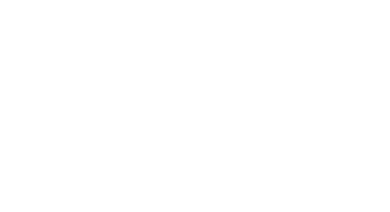
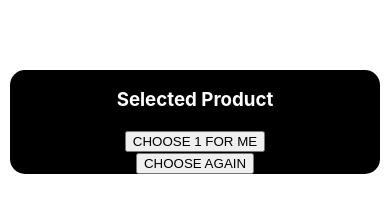
Before and after one commit to mosheurpau/Buy-one, a React (Create React App) app: page / in a window 390 px wide. Shown: the part 4782-4994 px from the top of the page. Before the commit the page ends 4192 px from the top, so only its background shows below. Built offline with nearby package versions, Linux system fonts and the light colour scheme.

Commit message:
added cart components

```diff
--- /dev/null
+++ b/src/components/Cart/Cart.js
@@ -0,0 +1,13 @@
+import React from 'react';
+
+const Cart = () => {
+    return (
+        <div>
+            <h3>Selected Product</h3>
+            <button>CHOOSE 1 FOR ME</button> <br/>
+            <button>CHOOSE AGAIN</button>
+        </div>
+    );
+};
+
+export default Cart;
--- a/src/components/Shop/Shop.css
+++ b/src/components/Shop/Shop.css
@@ -0,0 +1,38 @@
+.shop-container {
+  display: grid;
+  grid-template-columns: 4fr 1fr;
+}
+.product-container {
+  display: grid;
+  grid-template-columns: repeat(3, 1fr);
+  gap: 45px;
+  margin: 100px 50px;
+}
+.cart-container {
+  background-color: black;
+  color: white;
+  margin: 100px 10px;
+  border-radius: 15px;
+}
+@media screen and (max-width: 992px) {
+  .shop-container {
+    display: grid;
+    grid-template-columns: repeat(1, 1fr);
+  }
+  .product-container {
+    display: grid;
+    grid-template-columns: repeat(2, 1fr);
+    margin: 100px auto;
+  }
+}
+@media screen and (max-width: 576px) {
+  .shop-container {
+    display: grid;
+    grid-template-columns: repeat(1, 1fr);
+  }
+  .product-container {
+    display: grid;
+    grid-template-columns: repeat(1, 1fr);
+    margin: 100px auto;
+  }
+}
--- a/src/components/Shop/Shop.js
+++ b/src/components/Shop/Shop.js
@@ -1,5 +1,7 @@
 import React, { useEffect, useState } from 'react';
+import Cart from '../Cart/Cart';
 import Product from '../Product/Product';
+import './Shop.css';
 
 const Shop = () => {
     const [products, setProducts] = useState([]);
@@ -9,8 +11,8 @@
         .then(data => setProducts(data));
     }, [])
     return (
-        <div>
-            <div>
+        <div className='shop-container'>
+            <div className='product-container'>
                 {
                     products.map(product => <Product
                     key={product.id}
@@ -18,6 +20,9 @@
                     ></Product>)
                 }
             </div>
+            <div className='cart-container'>
+                <Cart></Cart>
+            </div>
         </div>
     );
 };
```
Also changed, not shown: src/components/Cart/Cart.css (added).
